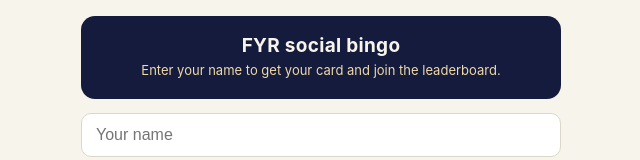
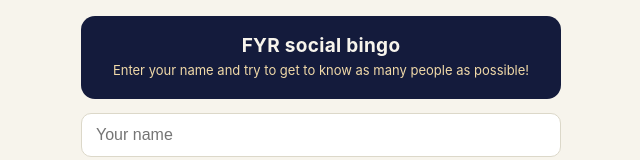
Before and after one commit to jenisezyang/fyr-social-bingo, a website: page public/index.html in a window 1280 px wide. Shown: the top 160 px of the page, without its empty margins (319-959 px from the left). Drawn offline with Linux system fonts and the light colour scheme.

Commit message:
Signup page: reword caption

```diff
--- a/public/index.html
+++ b/public/index.html
@@ -10,7 +10,7 @@
 <div class="wrap">
   <header>
     <h1>FYR social bingo</h1>
-    <p>Enter your name to get your card and join the leaderboard.</p>
+    <p>Enter your name and try to get to know as many people as possible!</p>
   </header>
   <input type="text" id="name-input" placeholder="Your name" maxlength="30">
   <button id="start-btn" class="primary">Start playing</button>
```
